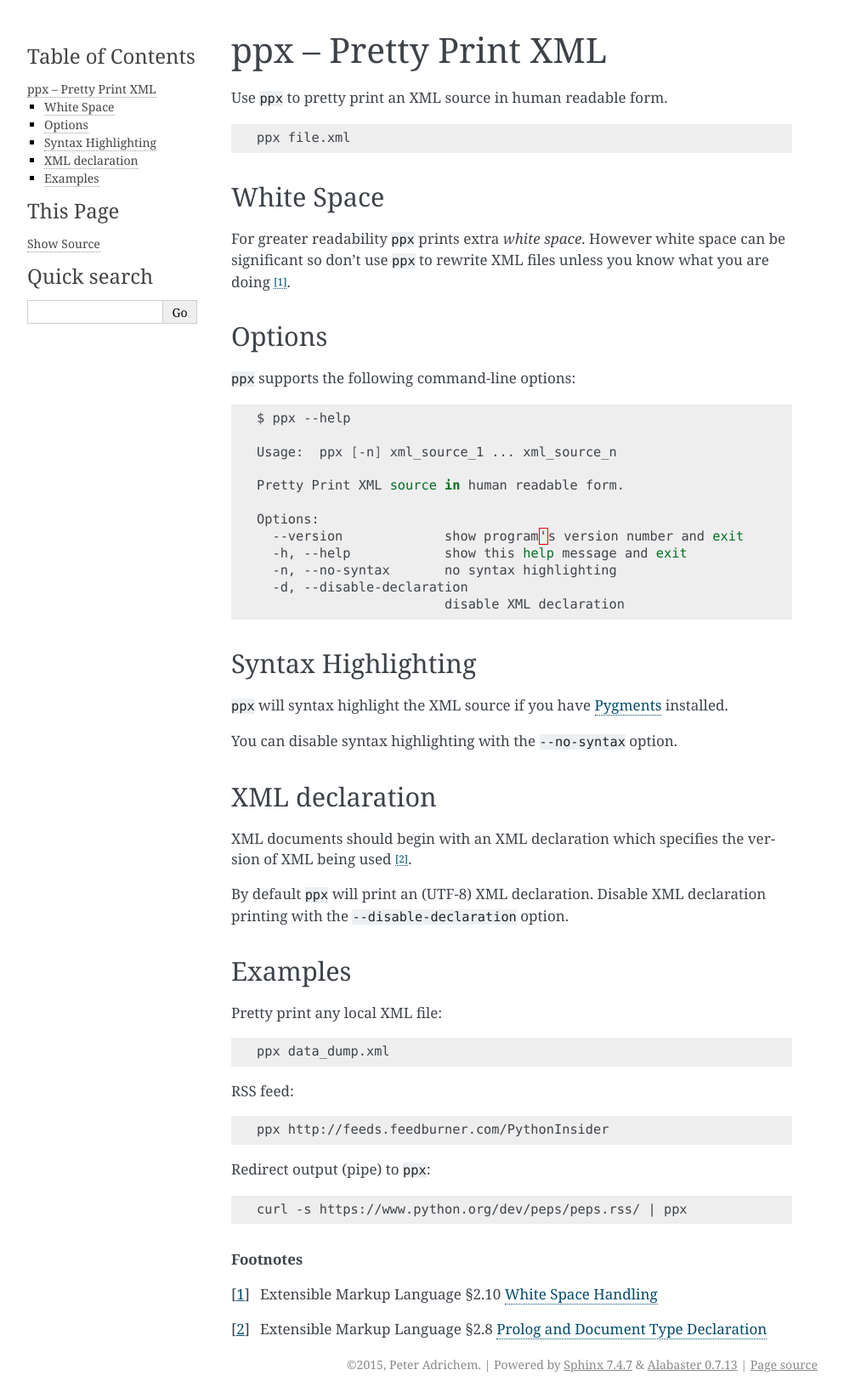
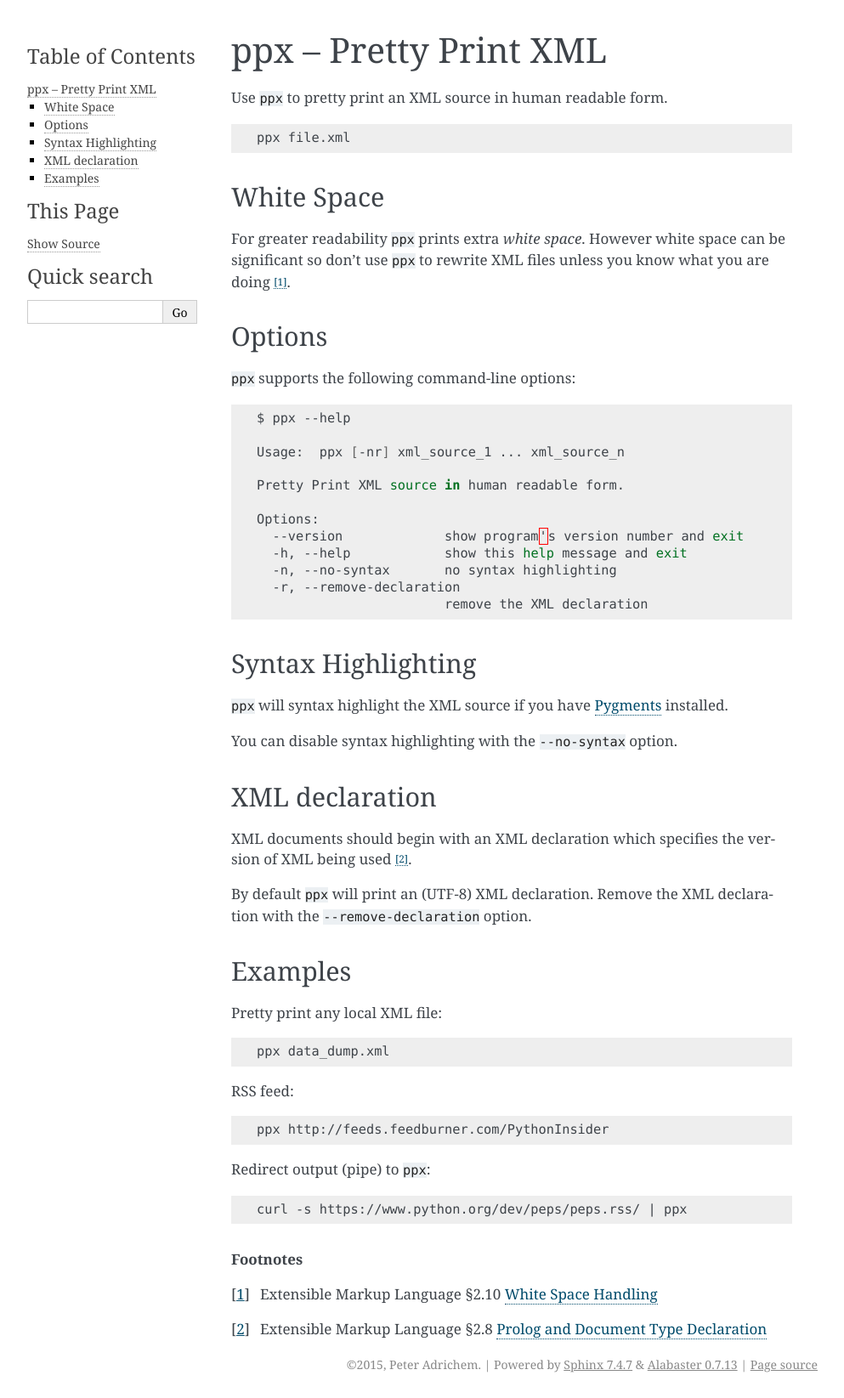
Before and after one commit to peteradrichem/Xul, a Sphinx documentation site: the page built from Sphinx/ppx.rst, in a window 1280 px wide. Shown: the whole page at 85% size, without its empty margins (148-1141 px from the left). Built offline with Sphinx 7.4.7, drawn with Linux system fonts in a browser that asks for light colours.

Commit message:
Renamed --disable-declaration option to --remove-declaration

```diff
--- a/Sphinx/ppx.rst
+++ b/Sphinx/ppx.rst
@@ -24,7 +24,7 @@ Options
 
    $ ppx --help
 
-   Usage:  ppx [-n] xml_source_1 ... xml_source_n
+   Usage:  ppx [-nr] xml_source_1 ... xml_source_n
 
    Pretty Print XML source in human readable form.
 
@@ -32,8 +32,8 @@ Options
      --version             show program's version number and exit
      -h, --help            show this help message and exit
      -n, --no-syntax       no syntax highlighting
-     -d, --disable-declaration
-                           disable XML declaration
+     -r, --remove-declaration
+                           remove the XML declaration
 
 Syntax Highlighting
 -------------------
@@ -47,7 +47,7 @@ XML declaration
 XML documents should begin with an XML declaration which specifies the version of XML being used [#]_.
 
 By default ``ppx`` will print an (UTF-8) XML declaration.
-Disable XML declaration printing with the ``--disable-declaration`` option.
+Remove the XML declaration with the ``--remove-declaration`` option.
 
 Examples
 --------
```
Also changed, not shown: 1 other file.
